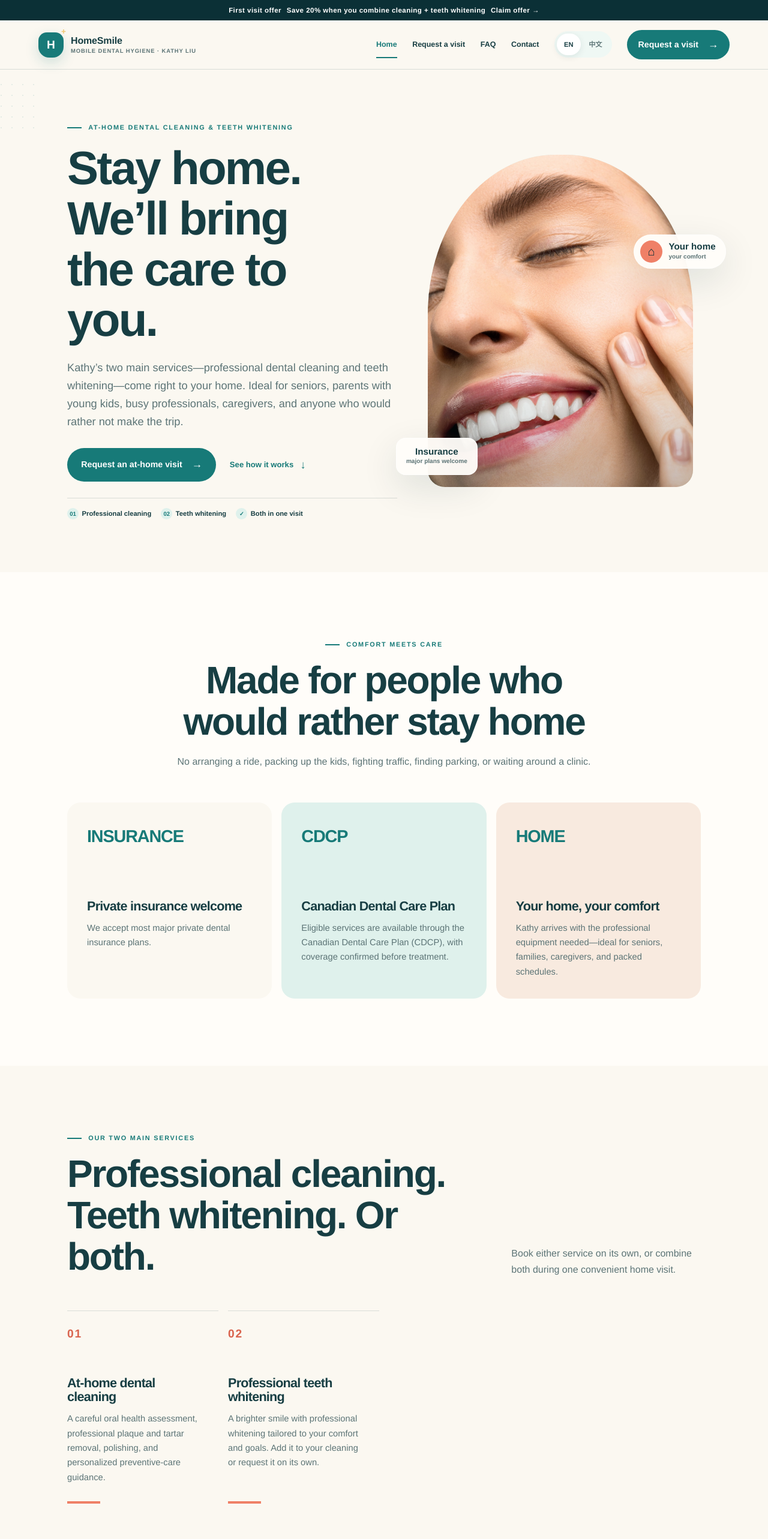
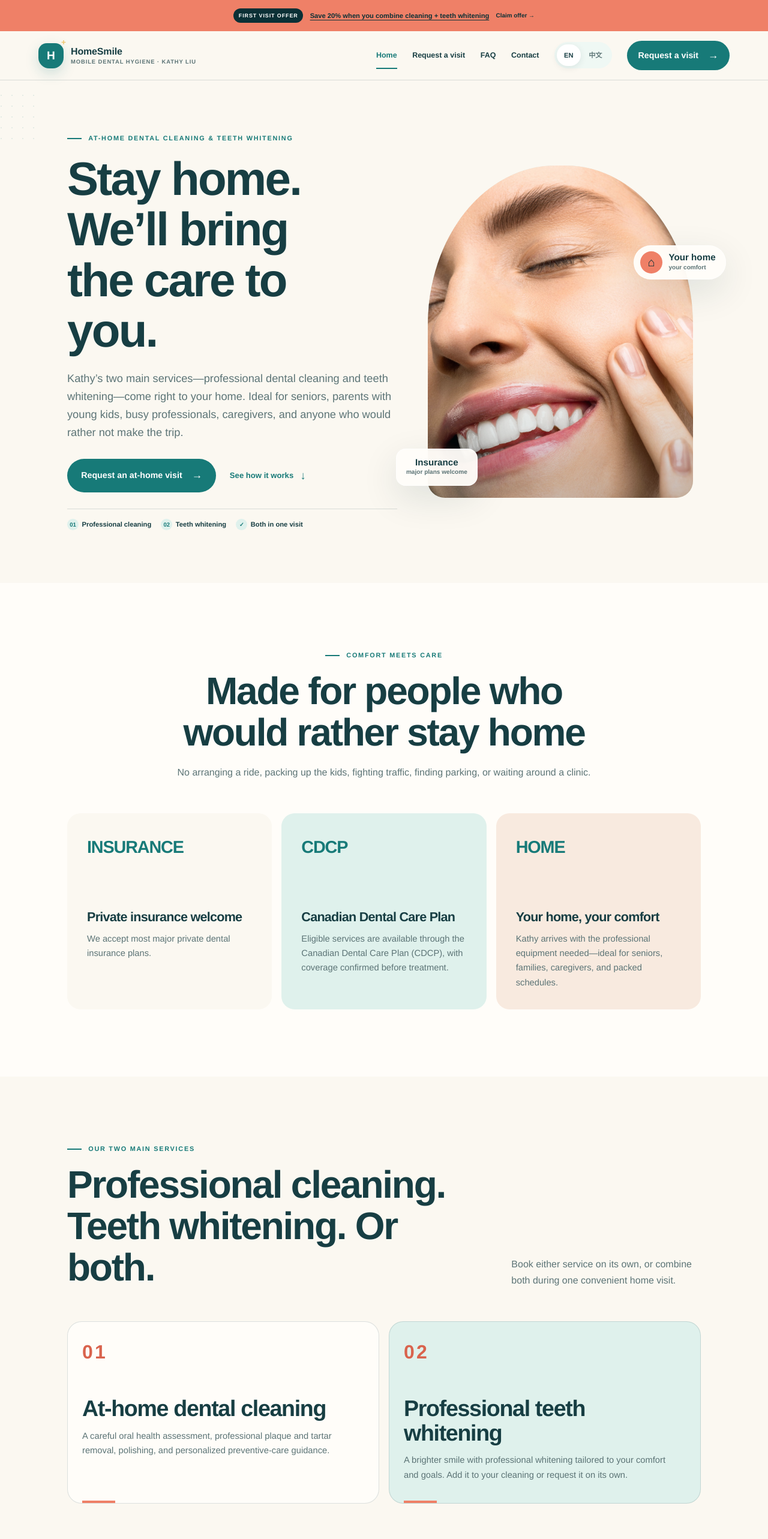
Before and after one commit to eddieysong/dental-site, a Next.js app: page / in a window 1280 px wide. Shown: the top 2566 px of the page at 60% size. Built offline with nearby package versions, Linux system fonts and the light colour scheme.

Commit message:
Style the first-visit promotion and primary services

```diff
--- a/app/globals.css
+++ b/app/globals.css
@@ -123,24 +123,42 @@ h3 {
 
 .notice-bar {
   align-items: center;
+  background: var(--coral);
+  color: var(--ink-deep);
+  display: flex;
+  flex-wrap: wrap;
+  font-size: 0.7rem;
+  font-weight: 800;
+  gap: 0.45rem 0.7rem;
+  justify-content: center;
+  min-height: 52px;
+  padding: 0.55rem 0.8rem;
+  text-align: center;
+}
+
+.promo-bar:hover .promo-message {
+  text-decoration: underline;
+  text-underline-offset: 3px;
+}
+
+.promo-label {
   background: var(--ink-deep);
+  border-radius: 999px;
   color: #fff;
-  display: flex;
-  font-size: 0.72rem;
-  font-weight: 700;
-  gap: 0.55rem;
-  justify-content: center;
-  letter-spacing: 0.04em;
-  min-height: 34px;
-  padding: 0.45rem 1rem;
-  text-align: center;
-}
-
-.notice-dot {
-  background: var(--coral);
-  border-radius: 50%;
-  height: 7px;
-  width: 7px;
+  font-size: 0.56rem;
+  letter-spacing: 0.1em;
+  padding: 0.28rem 0.55rem;
+  text-transform: uppercase;
+}
+
+.promo-message {
+  line-height: 1.25;
+}
+
+.promo-bar > strong {
+  color: var(--ink-deep);
+  font-size: 0.62rem;
+  white-space: nowrap;
 }
 
 .site-header {
@@ -624,26 +642,37 @@ h3 {
 }
 
 .service-card {
-  border-top: 1px solid var(--line);
-  min-height: 255px;
-  padding: 1.4rem 0 2rem;
+  background: var(--paper);
+  border: 1px solid var(--line);
+  border-radius: 24px;
+  min-height: 285px;
+  overflow: hidden;
+  padding: 1.5rem 1.5rem 2.2rem;
   position: relative;
+}
+
+.service-card:nth-child(2) {
+  background: var(--mint);
+}
+
+.service-card h3 {
+  font-size: clamp(1.6rem, 5vw, 2.35rem);
 }
 
 .service-index {
   color: var(--coral-dark);
   display: block;
-  font-size: 1.2rem;
+  font-size: 2rem;
   font-weight: 800;
   letter-spacing: 0.1em;
-  margin-bottom: 3.4rem;
+  margin-bottom: 3rem;
 }
 
 .service-rule {
   background: var(--coral);
   bottom: 0;
   height: 4px;
-  left: 0;
+  left: 1.5rem;
   position: absolute;
   width: 55px;
 }
@@ -1238,9 +1267,12 @@ details > p {
   font-size: 0.58rem;
   font-style: normal;
   font-weight: 850;
+  line-height: 1.2;
+  max-width: 118px;
   padding: 0.3rem 0.55rem;
   position: absolute;
   right: 0.7rem;
+  text-align: center;
   top: 0.7rem;
 }
 
@@ -1844,7 +1876,7 @@ textarea::placeholder {
   }
 
   .service-grid {
-    grid-template-columns: repeat(4, 1fr);
+    grid-template-columns: repeat(2, 1fr);
   }
 
   .hero {
```
